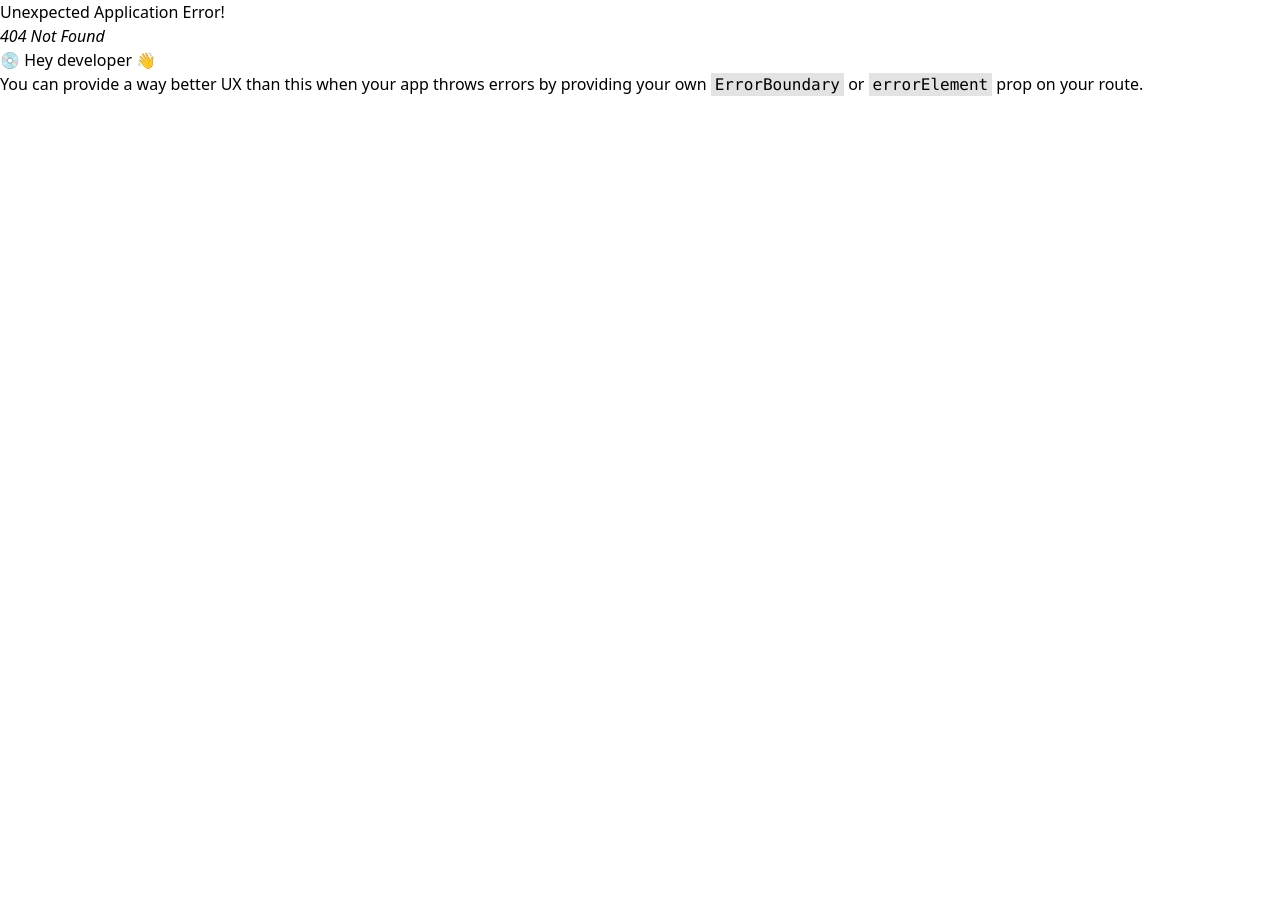
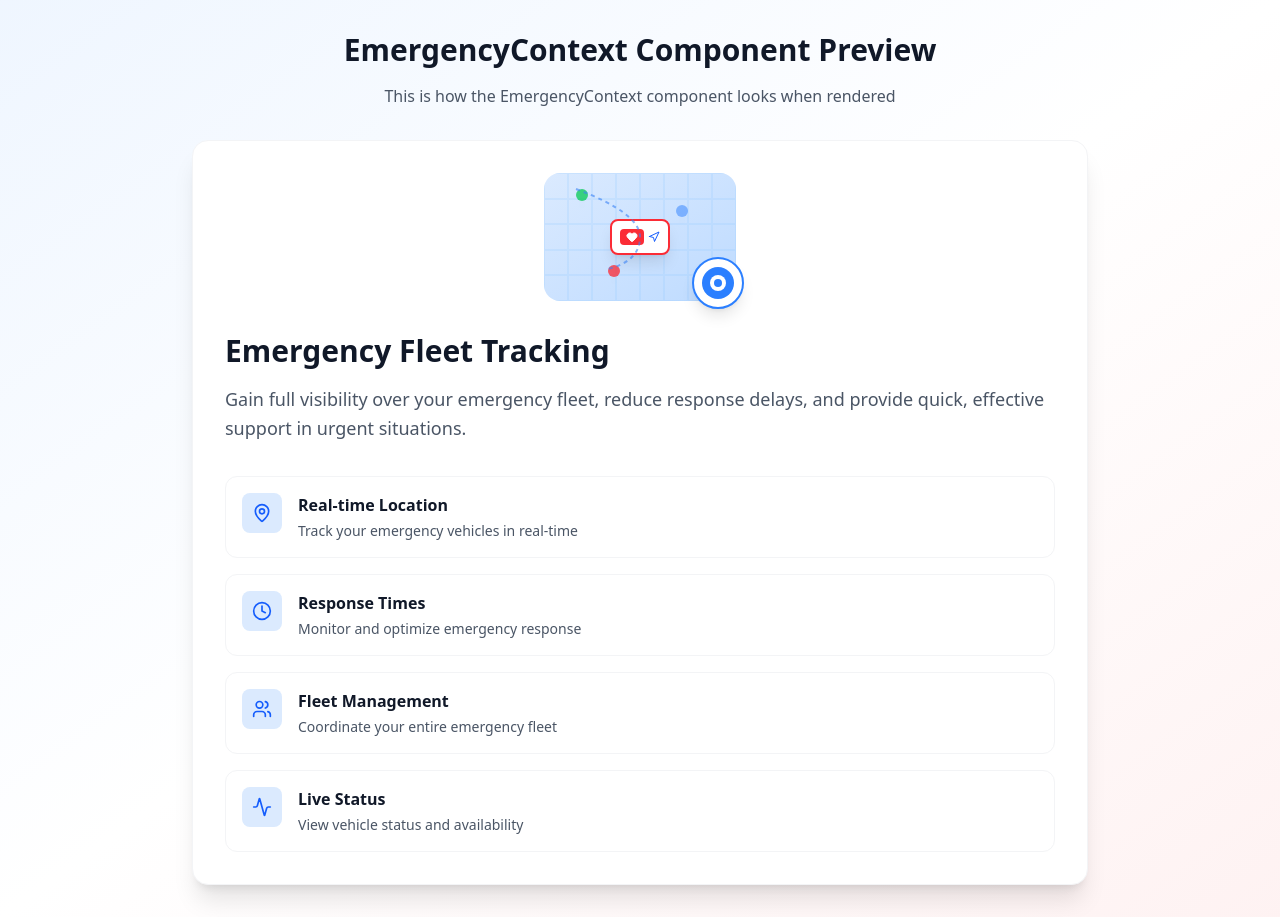
Before and after one commit to narmingeybullayeva/login_pages_templates, a React (Vite) app: page /preview-emergency in a window 1280 px wide. Before the commit this address had no page. Before the commit the page ends 800 px from the top, so only its background shows below. Built offline with nearby package versions, Linux system fonts and the light colour scheme.

Commit message:
Preview EmergencyContext Component

```diff
--- /dev/null
+++ b/src/pages/PreviewEmergencyContext/index.tsx
@@ -0,0 +1,25 @@
+import React from 'react';
+import { EmergencyContext } from '../../components/EmergencyContext';
+
+function PreviewEmergencyContextPage() {
+    return (
+        <div className="min-h-screen bg-gradient-to-br from-blue-50 via-white to-red-50 p-8">
+            <div className="max-w-4xl mx-auto">
+                <div className="text-center mb-8">
+                    <h1 className="text-3xl font-bold text-gray-900 mb-4">
+                        EmergencyContext Component Preview
+                    </h1>
+                    <p className="text-gray-600">
+                        This is how the EmergencyContext component looks when rendered
+                    </p>
+                </div>
+
+                <div className="bg-white rounded-2xl shadow-xl p-8 border border-gray-100">
+                    <EmergencyContext />
+                </div>
+            </div>
+        </div>
+    );
+}
+
+export default PreviewEmergencyContextPage;
--- a/src/routing/routes.tsx
+++ b/src/routing/routes.tsx
@@ -6,6 +6,7 @@ import LoginPage3 from "../pages/Login/Login_3";
 import LoginPage4 from "../pages/Login/Login_4";
 import LoginPage5 from "../pages/Login/Login_5";
 import Layout from "../Layout";
+import PreviewEmergencyContextPage from "../pages/PreviewEmergencyContext";
 
 
 const router = createBrowserRouter([
@@ -18,6 +19,7 @@ const router = createBrowserRouter([
             { path: "/login-3", element: <LoginPage3 /> },
             { path: "/login-4", element: <LoginPage4 /> },
             { path: "/login-5", element: <LoginPage5 /> },
+            { path: "/preview-emergency", element: <PreviewEmergencyContextPage /> },
             { index: true, element: <HomePage /> },
         ],
     }
```
